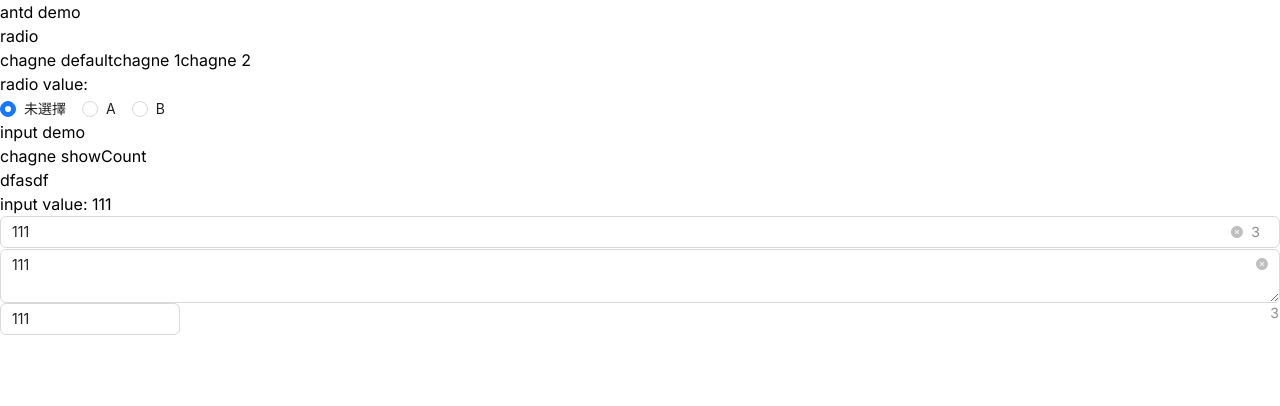
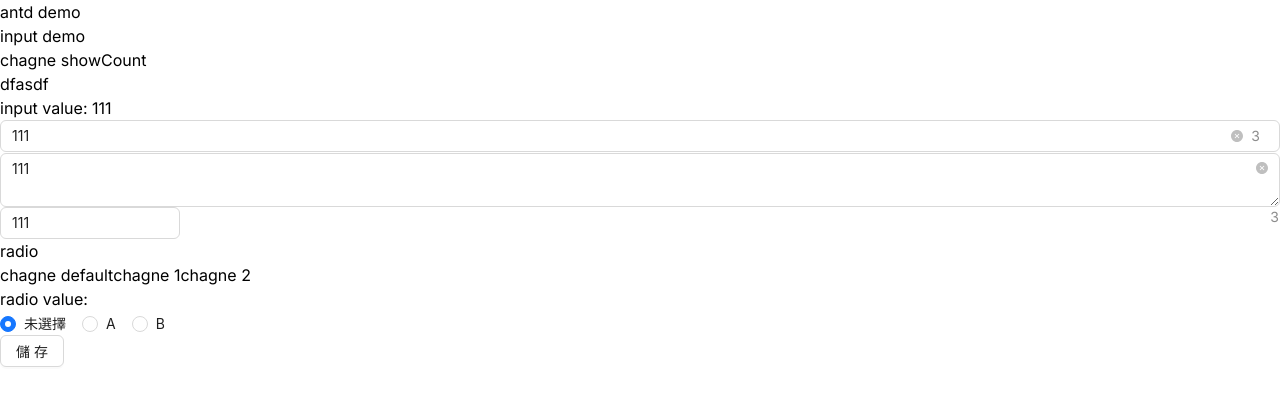
Before and after one commit to JackyHuang700/20230716_next13, a Next.js app: page /antd in a window 1280 px wide. Shown: the top 406 px of the page. Built offline with nearby package versions, Linux system fonts and the light colour scheme.

Commit message:
add: add components by button

```diff
--- a/app/antd/page.tsx
+++ b/app/antd/page.tsx
@@ -1,26 +1,16 @@
 'use client'
 
 import React, { useState } from 'react'
-import AntdInput from "@/components/antd/input"
-import AntdRadio from "@/components/antd/radio"
-import { Radio } from 'antd'
+
+import Demo_input from '@/components/antd/Demo_input'
+import Demo_radio from '@/components/antd/Demo_radio'
+import Demo_button from '@/components/antd/Demo_button'
 /* // import { Input } from 'antd'; */
 
 
-function AntdDemo() {
+function AntDDemo() {
 
 
-  const [inputVal_tem, setInputVal_tem] = useState('111')
-  const [input_tem, setInput_tem] = useState({
-    /**  allowClear: false, */
-    /** showCount: false, */
-    /* type: 'inputNumber', // FIXME:　若為 input 可以刪除 */
-  })
-
-
-  const [radioVal_tem, setRadioVal_tem] = useState('')
-  const [radio_tem, setRadio_tem] = useState({
-  })
 
 
 
@@ -28,81 +18,12 @@
     <div>
       <h5>antd demo</h5>
 
-      <div className="radio">
-        <h5>radio</h5>
-        <div>
-          <button onClick={() => setRadioVal_tem('')}>chagne default</button>
-          <button onClick={() => setRadioVal_tem(1)}>chagne 1</button>
-          <button onClick={() => setRadioVal_tem(2)}>chagne 2</button>
-        </div>
-
-        <div>radio value: {radioVal_tem}</div>
-
-
-        <AntdRadio
-          {...radio_tem}
-          value={radioVal_tem}
-          onChange={setRadioVal_tem}
-        >
-          <Radio value={''}>未選擇</Radio>
-          <Radio value={1}>A</Radio>
-          <Radio value={2}>B</Radio>
-        </AntdRadio>
-      </div>
-
-      <div className="input">
-        <h5>input demo</h5>
-        <button onClick={() => {
-          console.table('input_tem', input_tem.showCount)
-          setInput_tem(() => {
-            return {
-              ...input_tem,
-              showCount: !input_tem.showCount
-            }
-          }
-          )
-        }}>chagne showCount</button>
-        <br />
-        <button onClick={() => {
-          setInputVal_tem(inputVal_tem + '1')
-        }}>dfasdf</button>
-
-        <div>input value: {inputVal_tem}</div>
-
-        <AntdInput
-          {...input_tem}
-          value={inputVal_tem}
-          onChange={setInputVal_tem}
-        />
-        <AntdInput
-          {...input_tem}
-          type='textArea'
-          value={inputVal_tem}
-          onChange={setInputVal_tem}
-        />
-        <AntdInput
-          {...input_tem}
-          type='inputNumber'
-          value={inputVal_tem}
-          onChange={setInputVal_tem}
-        />
-
-
-        {/*         <Input
-          value={input_value}
-          onChange={setInput_value}
-        />
-
-
-        <input type="text" value={input_value} onChange={(e) => {
-          setInput_value(e.target.value)
-        }} /> */}
-      </div>
-
-
+      <Demo_input />
+      <Demo_radio />
+      <Demo_button />
 
     </div>
   )
 }
 
-export default AntdDemo
+export default AntDDemo
--- /dev/null
+++ b/components/antd/Demo_button.tsx
@@ -0,0 +1,17 @@
+import React, { useState } from 'react'
+import AntDButton from '@/components/antd/button/index.tsx'
+
+function Demo_button() {
+
+  const [button_tem, setButton_tem] = useState({
+    // type: 'primary', /** FIXME: 若為 default 可以刪除 */
+  })
+
+  return (
+    <div>
+      <AntDButton {...button_tem}>儲存</AntDButton>
+    </div>
+  )
+}
+
+export default Demo_button
--- /dev/null
+++ b/components/antd/Demo_input.tsx
@@ -0,0 +1,58 @@
+import React, { useState } from 'react'
+import AntDInput from "@/components/antd/input"
+
+
+
+function Demo_input() {
+
+  const [inputVal_tem, setInputVal_tem] = useState('111')
+  const [input_tem, setInput_tem] = useState({
+    /**  allowClear: false, */
+    /** showCount: false, */
+    /* type: 'inputNumber', // FIXME:　若為 input 可以刪除 */
+  })
+
+
+
+  return (
+    <div className="input">
+      <h5>input demo</h5>
+      <button onClick={() => {
+        console.table('input_tem', input_tem.showCount)
+        setInput_tem(() => {
+          return {
+            ...input_tem,
+            showCount: !input_tem.showCount
+          }
+        }
+        )
+      }}>chagne showCount</button>
+      <br />
+      <button onClick={() => {
+        setInputVal_tem(inputVal_tem + '1')
+      }}>dfasdf</button>
+
+      <div>input value: {inputVal_tem}</div>
+
+      <AntDInput
+        {...input_tem}
+        value={inputVal_tem}
+        onChange={setInputVal_tem}
+      />
+      <AntDInput
+        {...input_tem}
+        type='textArea'
+        value={inputVal_tem}
+        onChange={setInputVal_tem}
+      />
+      <AntDInput
+        {...input_tem}
+        type='inputNumber'
+        value={inputVal_tem}
+        onChange={setInputVal_tem}
+      />
+    </div>
+  )
+}
+
+export default Demo_input
--- /dev/null
+++ b/components/antd/Demo_radio.tsx
@@ -0,0 +1,40 @@
+import React, { useState } from 'react'
+import AntDRadio from "@/components/antd/radio"
+import { Radio } from 'antd'
+
+
+function Demo_radio() {
+
+
+  const [radioVal_tem, setRadioVal_tem] = useState('')
+  const [radio_tem, setRadio_tem] = useState({
+  })
+
+
+  return (
+    <div className="radio">
+      <h5>radio</h5>
+      <div>
+        <button onClick={() => setRadioVal_tem('')}>chagne default</button>
+        <button onClick={() => setRadioVal_tem(1)}>chagne 1</button>
+        <button onClick={() => setRadioVal_tem(2)}>chagne 2</button>
+      </div>
+
+      <div>radio value: {radioVal_tem}</div>
+
+
+      <AntDRadio
+        {...radio_tem}
+        value={radioVal_tem}
+        onChange={setRadioVal_tem}
+      >
+        <Radio value={''}>未選擇</Radio>
+        <Radio value={1}>A</Radio>
+        <Radio value={2}>B</Radio>
+      </AntDRadio>
+    </div>
+
+  )
+}
+
+export default Demo_radio
--- /dev/null
+++ b/components/antd/button/index.tsx
@@ -0,0 +1,31 @@
+'use client'
+
+import React, { useState, useEffect } from 'react'
+import { Button } from 'antd';
+import type { ButtonProps } from 'antd'
+
+
+function AntDButton(props: TAntDButton) {
+
+  const [attrs, setAttrs] = useState<Omit<TAntDButton, 'value' | 'onChnage'> | null>(null)
+
+  useEffect(() => {
+    const _props = { ...props }
+    delete _props.onChange
+    delete _props.value
+
+    setAttrs({ ..._props })
+
+  }, [props])
+
+  return (
+    <Button {...attrs}>
+      {props.children}
+    </Button>
+  )
+}
+
+
+type TAntDButton = ButtonProps
+
+export default AntDButton
```
